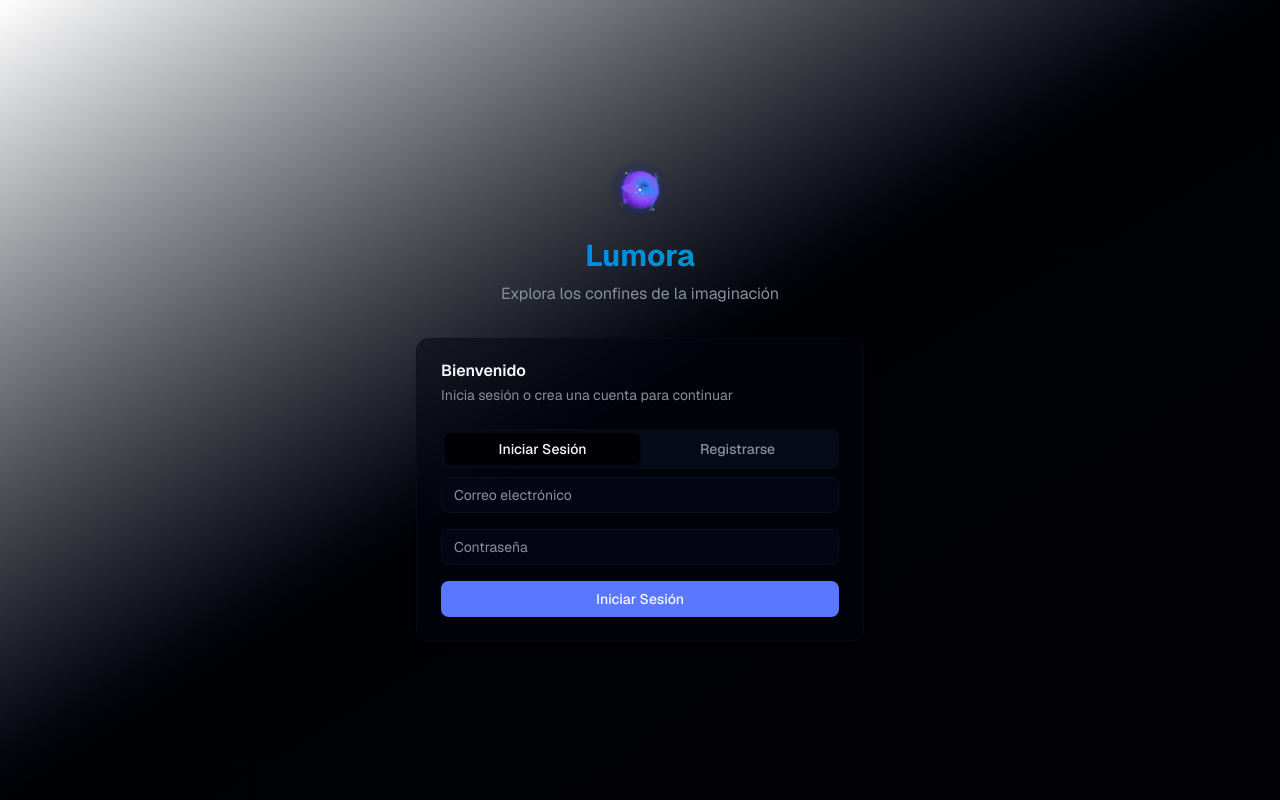
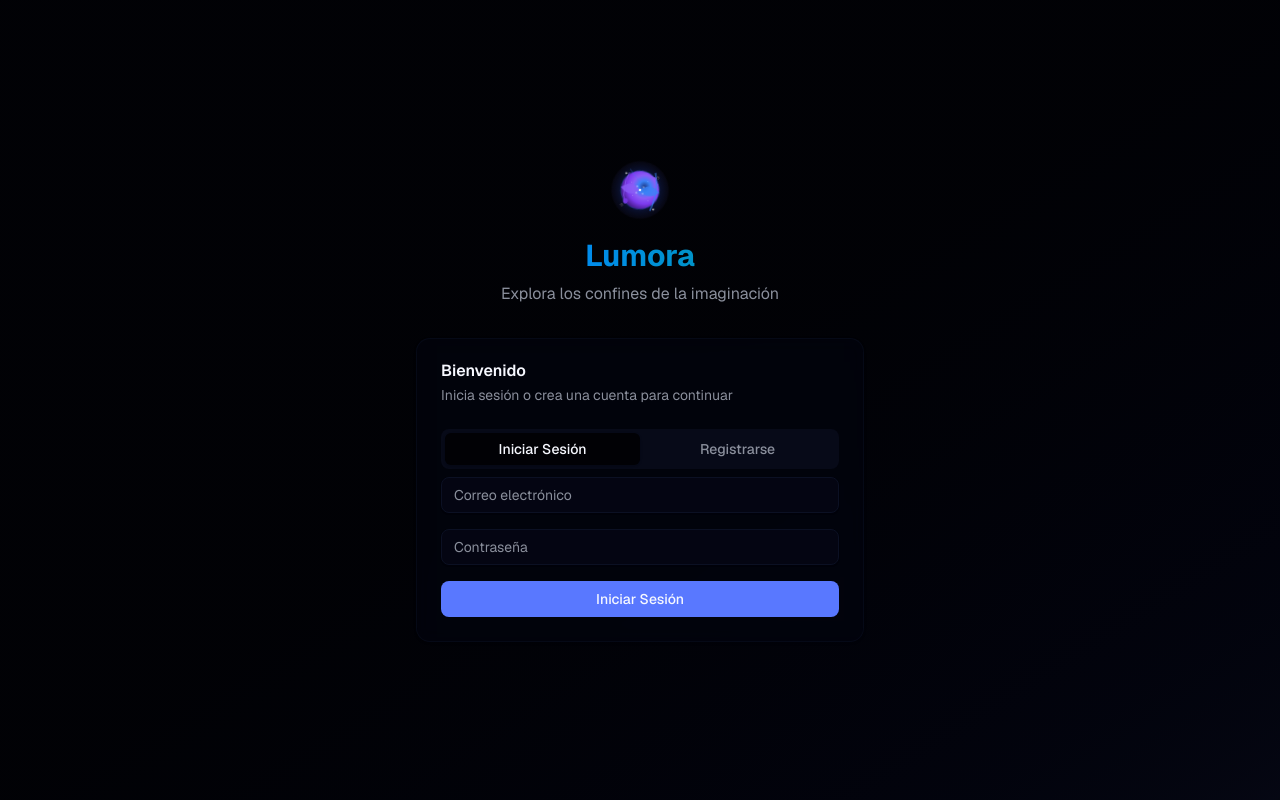
Before and after one commit to MisaelCuadraRivera/lumora-frontend, a Next.js app: page /login in a window 1280 px wide. Built offline with nearby package versions, Linux system fonts and the light colour scheme.

Commit message:
[UPDATE] Actualizacion de colores en logiN, SE REGRESO A COMO ESTABA ANTES

```diff
--- a/app/login/page.tsx
+++ b/app/login/page.tsx
@@ -46,7 +46,7 @@ export default function LoginPage() {
   }
 
   return (
-    <div className="min-h-screen flex items-center justify-center bg-gradient-to-br from-white via-background to-zinc-800/5 p-4">
+    <div className="min-h-screen flex items-center justify-center bg-gradient-to-br from-background via-background to-primary/5 p-4">
       <div className="w-full max-w-md">
         <FadeIn className="text-center mb-8">
           <motion.div
```
